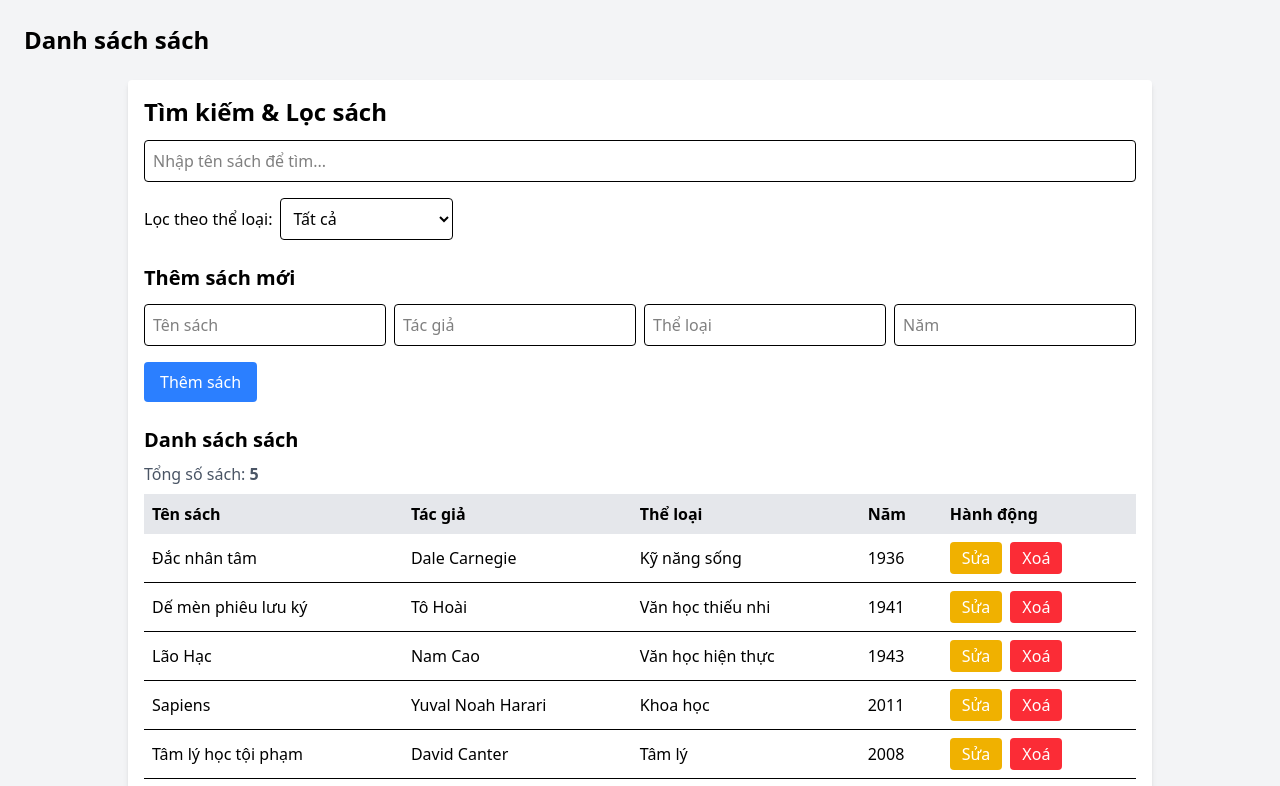
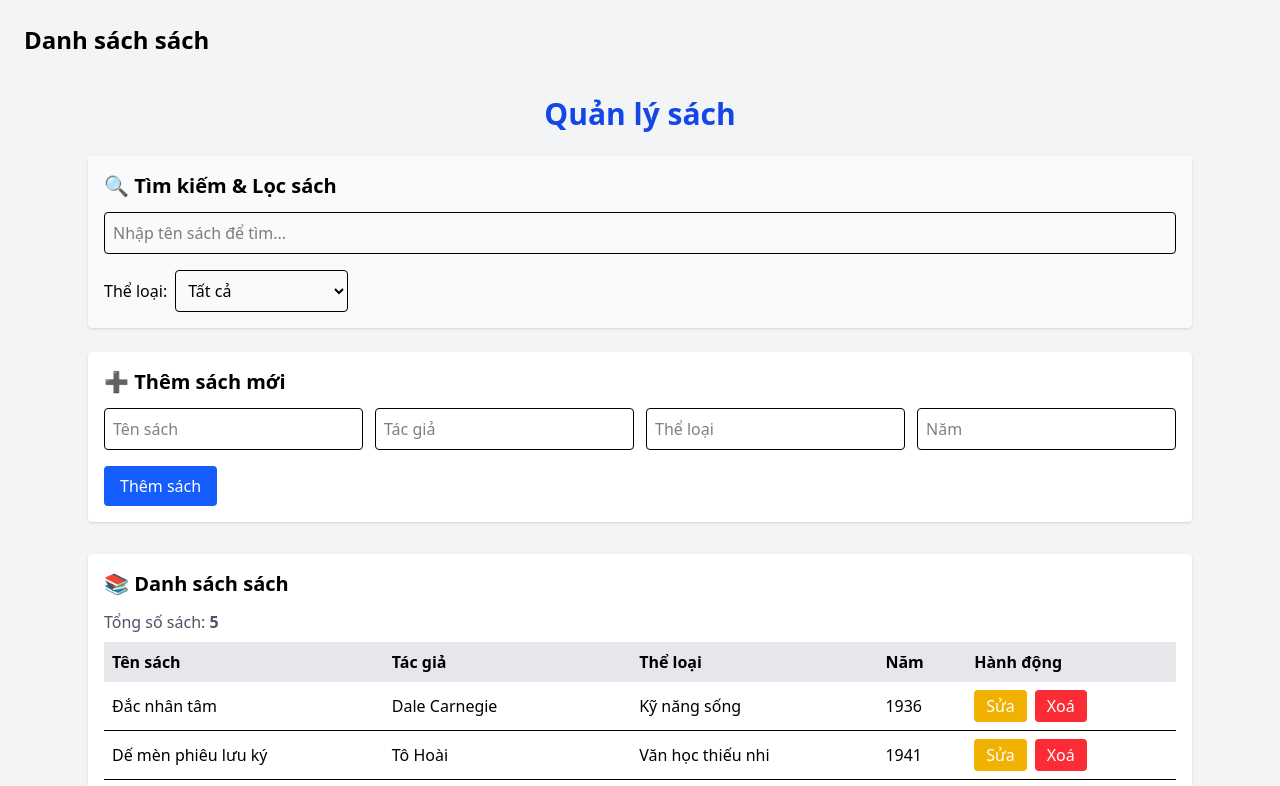
Before and after one commit to nguyenduchung-ss/KTTH_PTGDUD, a React (Vite) app in the folder 22732581_NguyenDucHung_ktth/: page / in a window 1280 px wide. Shown: the top 786 px of the page. Built offline with nearby package versions, Linux system fonts and the light colour scheme.

Commit message:
cai thien giao dien

```diff
--- a/22732581_NguyenDucHung_ktth/src/components/BookList.jsx
+++ b/22732581_NguyenDucHung_ktth/src/components/BookList.jsx
@@ -1,8 +1,7 @@
-// components/BookList.jsx
 import React, { useState, useEffect } from 'react'
 import BookItem from './BookItem'
 
-const LOCAL_KEY = "book_list"
+const LOCAL_KEY = 'book_list'
 
 const initialBooks = [
   { id: 1, title: "Đắc nhân tâm", author: "Dale Carnegie", genre: "Kỹ năng sống", year: 1936 },
@@ -41,21 +40,9 @@ const BookList = () => {
       alert("Vui lòng nhập đầy đủ thông tin!")
       return
     }
-
-    const isEditing = newBook.id !== undefined
-
-    if (isEditing) {
-      setBooks(prev =>
-        prev.map(book =>
-          book.id === newBook.id ? { ...newBook, year: parseInt(newBook.year) } : book
-        )
-      )
-    } else {
     const newId = books.length > 0 ? books[books.length - 1].id + 1 : 1
     const bookToAdd = { ...newBook, id: newId, year: parseInt(newBook.year) }
     setBooks(prev => [...prev, bookToAdd])
-    }
-
     setNewBook({ title: '', author: '', genre: '', year: '' })
   }
 
@@ -65,7 +52,6 @@ const BookList = () => {
 
   const handleEdit = (book) => {
     setNewBook(book)
-    window.scrollTo({ top: 0, behavior: 'smooth' }) // Optional UX improvement
   }
 
   const handleSearchChange = (e) => {
@@ -83,8 +69,12 @@ const BookList = () => {
   })
 
   return (
-    <div className="bg-white shadow-md rounded p-4 max-w-5xl mx-auto mt-6">
-      <h2 className="text-2xl font-semibold mb-3">Tìm kiếm & Lọc sách</h2>
+    <div className="max-w-6xl mx-auto p-6">
+      <h1 className="text-3xl font-bold mb-6 text-center text-blue-700">Quản lý sách</h1>
+
+      {/* Search & Filter */}
+      <div className="mb-6 bg-gray-50 p-4 rounded shadow">
+        <h2 className="text-xl font-semibold mb-3">🔍 Tìm kiếm & Lọc sách</h2>
         <input
           type="text"
           placeholder="Nhập tên sách để tìm..."
@@ -92,9 +82,8 @@ const BookList = () => {
           onChange={handleSearchChange}
           className="w-full border p-2 rounded mb-4"
         />
-
-      <div className="mb-6">
-        <label className="font-medium mr-2">Lọc theo thể loại:</label>
+        <div>
+          <label className="mr-2 font-medium">Thể loại:</label>
           <select
             value={selectedGenre}
             onChange={handleGenreChange}
@@ -110,9 +99,12 @@ const BookList = () => {
             <option value="Công nghệ">Công nghệ</option>
           </select>
         </div>
+      </div>
 
-      <h2 className="text-xl font-semibold mb-3">{newBook.id ? "Chỉnh sửa sách" : "Thêm sách mới"}</h2>
-      <div className="grid grid-cols-1 sm:grid-cols-4 gap-2 mb-4">
+      {/* Add book */}
+      <div className="mb-8 bg-white p-4 rounded shadow">
+        <h2 className="text-xl font-semibold mb-3">➕ Thêm sách mới</h2>
+        <div className="grid grid-cols-1 sm:grid-cols-4 gap-3 mb-4">
           <input
             type="text"
             name="title"
@@ -148,14 +140,18 @@ const BookList = () => {
         </div>
         <button
           onClick={handleAddBook}
-        className="bg-blue-500 hover:bg-blue-600 text-white px-4 py-2 rounded mb-6"
+          className="bg-blue-600 hover:bg-blue-700 text-white px-4 py-2 rounded"
         >
-        {newBook.id ? "Cập nhật" : "Thêm sách"}
+          Thêm sách
         </button>
+      </div>
 
-      <h2 className="text-xl font-semibold mb-2">Danh sách sách</h2>
+      {/* Book list */}
+      <div className="bg-white p-4 rounded shadow">
+        <h2 className="text-xl font-semibold mb-3">📚 Danh sách sách</h2>
         <p className="mb-2 text-gray-600">Tổng số sách: <strong>{filteredBooks.length}</strong></p>
 
+        <div className="overflow-x-auto">
           <table className="w-full text-left border-collapse">
             <thead>
               <tr className="bg-gray-200">
@@ -177,14 +173,14 @@ const BookList = () => {
               ))}
               {filteredBooks.length === 0 && (
                 <tr>
-              <td colSpan="5" className="text-center py-4 text-gray-500">
-                Không tìm thấy sách nào.
-              </td>
+                  <td colSpan="5" className="text-center py-4 text-gray-500">Không tìm thấy sách nào.</td>
                 </tr>
               )}
             </tbody>
           </table>
         </div>
+      </div>
+    </div>
   )
 }
 
```
Also changed, not shown: 22732581_NguyenDucHung_ktth/src/minhchung/mc10/image.png (added). Lines whose indentation alone changed are shown as unchanged.
